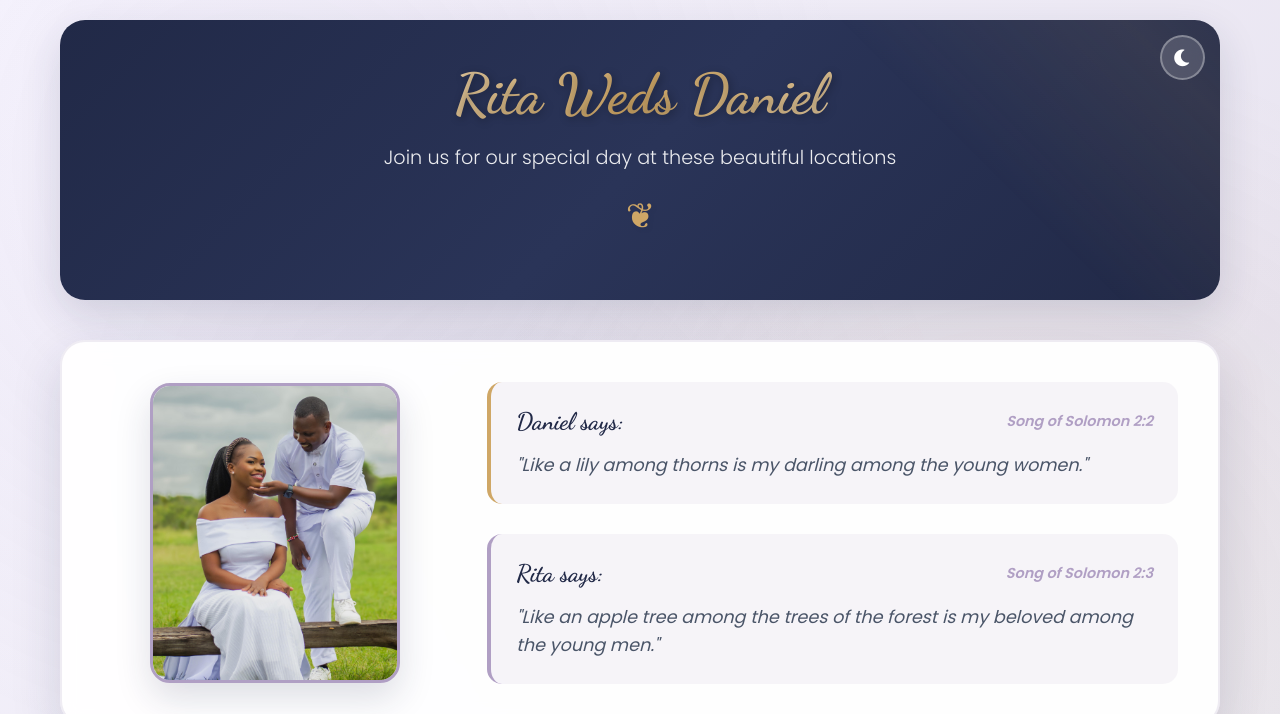
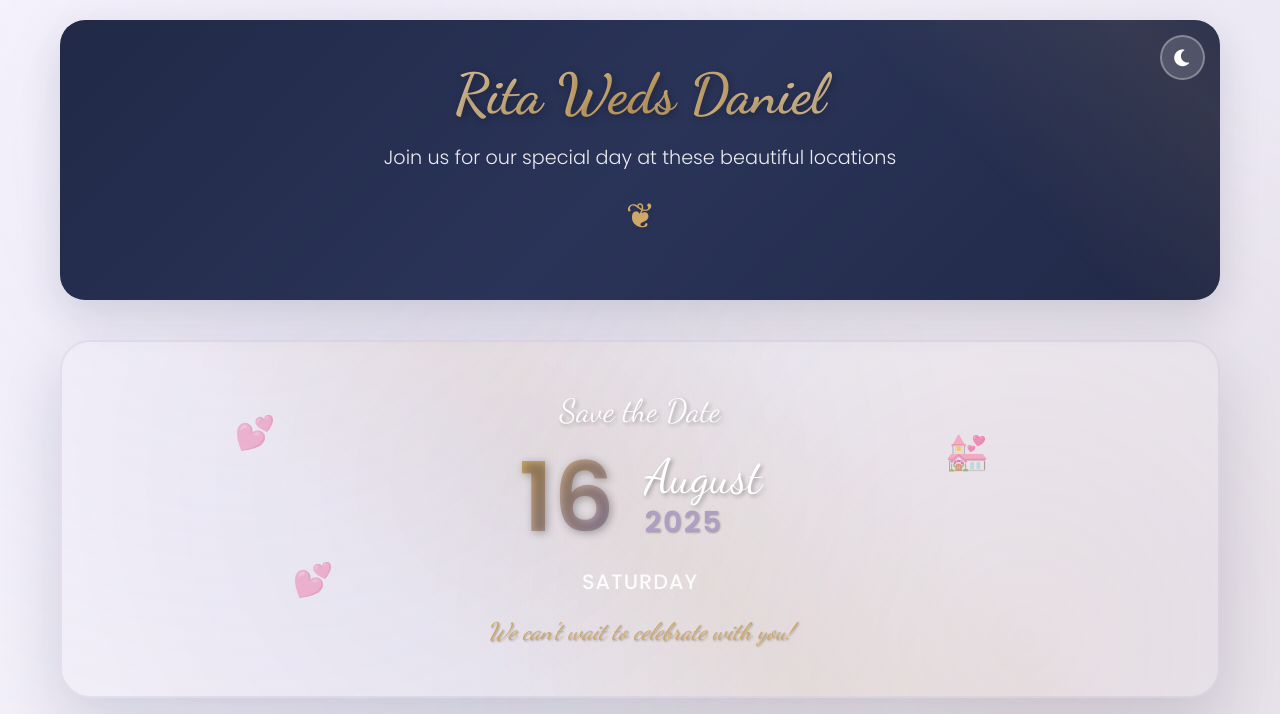
Before and after one commit to danielotieno/rita-weds-daniel-venues, a plain HTML site: page index.html in a window 1280 px wide. Shown: the top 714 px of the page. Drawn offline with Linux system fonts and the light colour scheme.

Commit message:
add save the date

```diff
--- a/index.html
+++ b/index.html
@@ -219,6 +219,162 @@
         margin-bottom: 15px !important;
         letter-spacing: 1px !important;
         text-transform: uppercase !important;
+      }
+
+      .date-section {
+        background: linear-gradient(
+          135deg,
+          var(--bg-header) 0%,
+          rgba(176, 159, 196, 0.2) 100%
+        );
+        border-radius: 30px;
+        padding: 50px 40px;
+        margin-bottom: 40px;
+        position: relative;
+        overflow: hidden;
+        text-align: center;
+        box-shadow: 0 25px 60px var(--shadow-color);
+        border: 2px solid var(--border-color);
+      }
+
+      .date-section::before {
+        content: '';
+        position: absolute;
+        top: 0;
+        left: 0;
+        width: 100%;
+        height: 100%;
+        background: linear-gradient(
+          45deg,
+          transparent 30%,
+          rgba(207, 167, 102, 0.1) 50%,
+          transparent 70%
+        );
+        animation: shimmer 4s ease-in-out infinite;
+      }
+
+      .date-content {
+        position: relative;
+        z-index: 2;
+      }
+
+      .date-label {
+        font-family: 'Dancing Script', cursive;
+        font-size: 2rem;
+        color: var(--text-light);
+        margin-bottom: 20px;
+        text-shadow: 2px 2px 4px rgba(0, 0, 0, 0.3);
+        opacity: 0.9;
+      }
+
+      .date-main {
+        display: flex;
+        justify-content: center;
+        align-items: center;
+        gap: 30px;
+        margin-bottom: 20px;
+      }
+
+      .date-day {
+        font-size: 6rem;
+        font-weight: 700;
+        background: linear-gradient(
+          135deg,
+          var(--accent-secondary) 0%,
+          var(--accent-primary) 100%
+        );
+        -webkit-background-clip: text;
+        -webkit-text-fill-color: transparent;
+        background-clip: text;
+        text-shadow: 2px 2px 8px rgba(0, 0, 0, 0.3);
+        line-height: 1;
+      }
+
+      .date-month-year {
+        display: flex;
+        flex-direction: column;
+        align-items: flex-start;
+      }
+
+      .date-month {
+        font-family: 'Dancing Script', cursive;
+        font-size: 3rem;
+        color: var(--text-light);
+        line-height: 1;
+        text-shadow: 2px 2px 4px rgba(0, 0, 0, 0.3);
+      }
+
+      .date-year {
+        font-size: 1.8rem;
+        font-weight: 600;
+        color: var(--accent-primary);
+        letter-spacing: 2px;
+        text-shadow: 1px 1px 2px rgba(0, 0, 0, 0.3);
+      }
+
+      .date-weekday {
+        font-size: 1.3rem;
+        color: var(--text-light);
+        opacity: 0.9;
+        margin-bottom: 20px;
+        font-weight: 500;
+        letter-spacing: 1px;
+        text-transform: uppercase;
+      }
+
+      .countdown-text {
+        font-family: 'Dancing Script', cursive;
+        font-size: 1.5rem;
+        color: var(--accent-secondary);
+        font-style: italic;
+        text-shadow: 1px 1px 2px rgba(0, 0, 0, 0.3);
+      }
+
+      .date-decoration {
+        position: absolute;
+        top: 0;
+        left: 0;
+        width: 100%;
+        height: 100%;
+        pointer-events: none;
+        z-index: 1;
+      }
+
+      .floating-heart {
+        position: absolute;
+        font-size: 2rem;
+        opacity: 0.3;
+        animation: float 6s ease-in-out infinite;
+      }
+
+      .floating-heart:nth-child(1) {
+        top: 20%;
+        left: 15%;
+        animation-delay: 0s;
+      }
+
+      .floating-heart:nth-child(2) {
+        top: 30%;
+        right: 20%;
+        animation-delay: 2s;
+      }
+
+      .floating-heart:nth-child(3) {
+        bottom: 25%;
+        left: 20%;
+        animation-delay: 4s;
+      }
+
+      @keyframes float {
+        0%,
+        100% {
+          transform: translateY(0px) scale(1);
+          opacity: 0.3;
+        }
+        50% {
+          transform: translateY(-20px) scale(1.1);
+          opacity: 0.6;
+        }
       }
 
       .couple-section {
@@ -738,6 +894,45 @@
         .verse-header h3 {
           font-size: 1.3rem;
         }
+
+        .date-section {
+          padding: 35px 20px;
+          margin-bottom: 30px;
+        }
+
+        .date-main {
+          flex-direction: column;
+          gap: 15px;
+        }
+
+        .date-month-year {
+          align-items: center;
+          text-align: center;
+        }
+
+        .date-day {
+          font-size: 4rem;
+        }
+
+        .date-month {
+          font-size: 2.2rem;
+        }
+
+        .date-year {
+          font-size: 1.4rem;
+        }
+
+        .date-label {
+          font-size: 1.6rem;
+        }
+
+        .countdown-text {
+          font-size: 1.2rem;
+        }
+
+        .floating-heart {
+          font-size: 1.5rem;
+        }
       }
 
       .loading {
@@ -759,6 +954,27 @@
         <p>Join us for our special day at these beautiful locations</p>
         <div class="elegant-divider">
           <span class="divider-ornament">❦</span>
+        </div>
+      </div>
+
+      <!-- Wedding Date Section -->
+      <div class="date-section">
+        <div class="date-content">
+          <div class="date-label">Save the Date</div>
+          <div class="date-main">
+            <span class="date-day">16</span>
+            <div class="date-month-year">
+              <span class="date-month">August</span>
+              <span class="date-year">2025</span>
+            </div>
+          </div>
+          <div class="date-weekday">Saturday</div>
+          <div class="countdown-text">We can't wait to celebrate with you!</div>
+        </div>
+        <div class="date-decoration">
+          <div class="floating-heart">💕</div>
+          <div class="floating-heart">💒</div>
+          <div class="floating-heart">💕</div>
         </div>
       </div>
 
```
